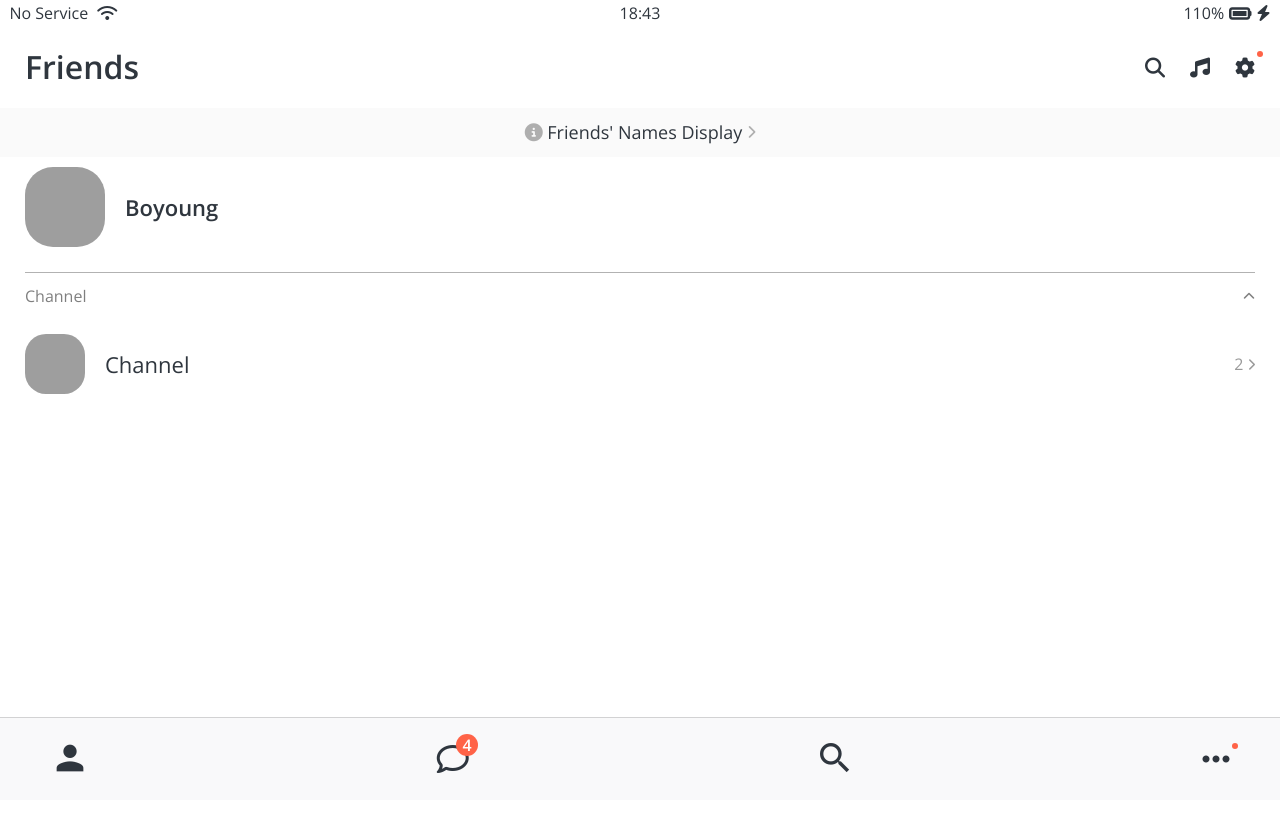
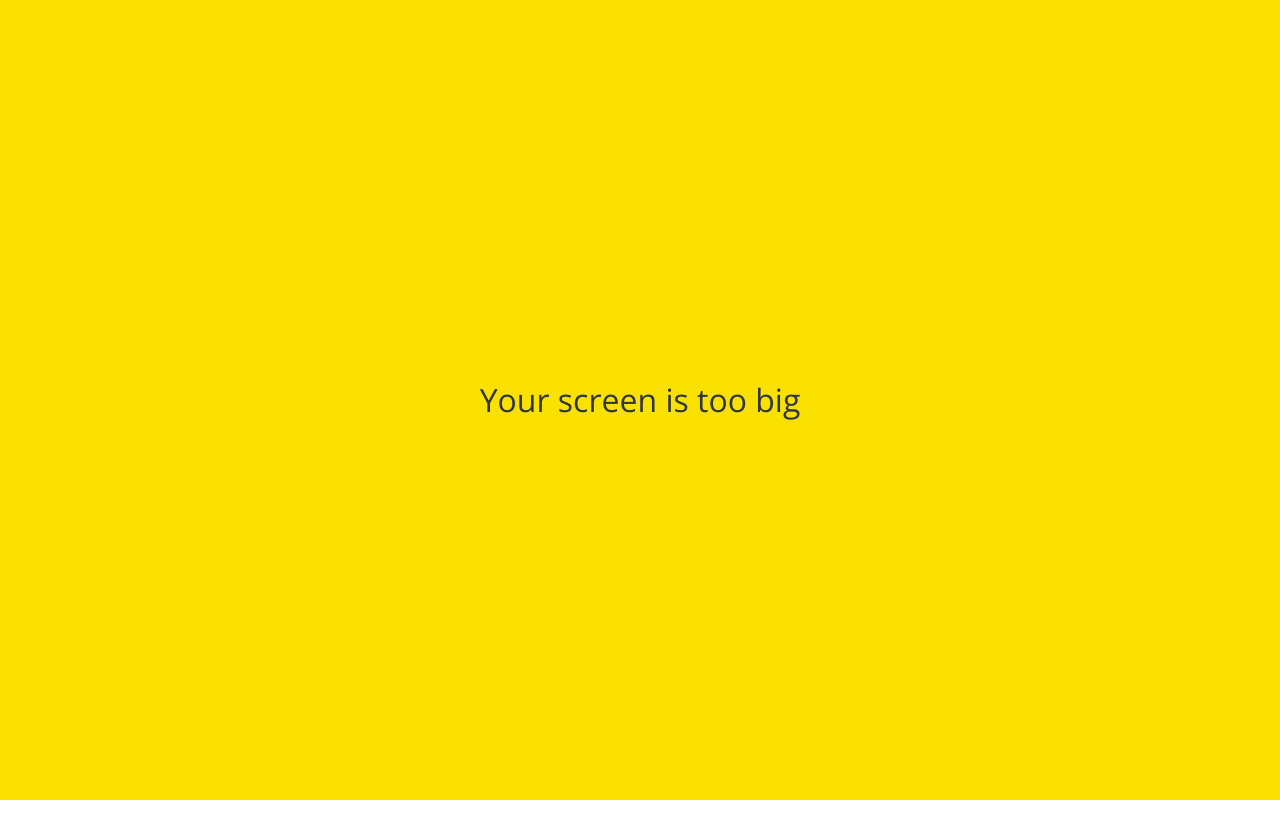
Before and after one commit to Boyoungw/kokoa-clone-2022, a plain HTML site: page friends.html in a window 1280 px wide. After the commit the page ends 800 px from the top, so only its background shows below. Drawn offline with nearby package versions, Linux system fonts and the light colour scheme; grey boxes are pictures that could not be loaded.

Commit message:
Real Final touch

```diff
--- /dev/null
+++ b/css/components/no-mobile.css
@@ -0,0 +1,17 @@
+#no-mobile {
+  position: absolute;
+  z-index: 99;
+  height: 100vh;
+  width: 100vw;
+  background-color: var(--yellow);
+  display: flex;
+  justify-content: center;
+  align-items: center;
+  top: 0;
+  font-size: 32px;
+}
+@media screen and (max-width: 645px) {
+  #no-mobile {
+    display: none;
+  }
+}
--- a/css/screens/find.css
+++ b/css/screens/find.css
@@ -1,4 +1,4 @@
-body {
+.find-body {
   height: 150vh;
 }
 .recommended-friends {
--- a/css/style.css
+++ b/css/style.css
@@ -11,6 +11,7 @@
 @import "components/badge.css";
 @import "components/icon-row.css";
 @import "components/alt-screen-header.css";
+@import "components/no-mobile.css";
 
 /* Screens */
 @import "screens/login.css";
--- a/friends.html
+++ b/friends.html
@@ -116,6 +116,13 @@
     <div id="splash-screen">
       <i class="fa-solid fa-comment"></i>
     </div>
+
+    <div id="no-mobile">
+      <span>Your screen is too big</span>
+    </div>
+    <div id="no-mobile">
+      <span>Your screen is too big</span>
+    </div>
     <script
       src="https://kit.fontawesome.com/f9c33f1975.js"
       crossorigin="anonymous"
```
Also changed, not shown: chat-haji.html (+3 -1 lines), chat-taeyang.html (+3 -1 lines), chats.html (+3 -1 lines), find.html (+4 -2 lines), index.html (+3 -1 lines), more.html (+3 -1 lines), settings.html (+3 -0 lines).
